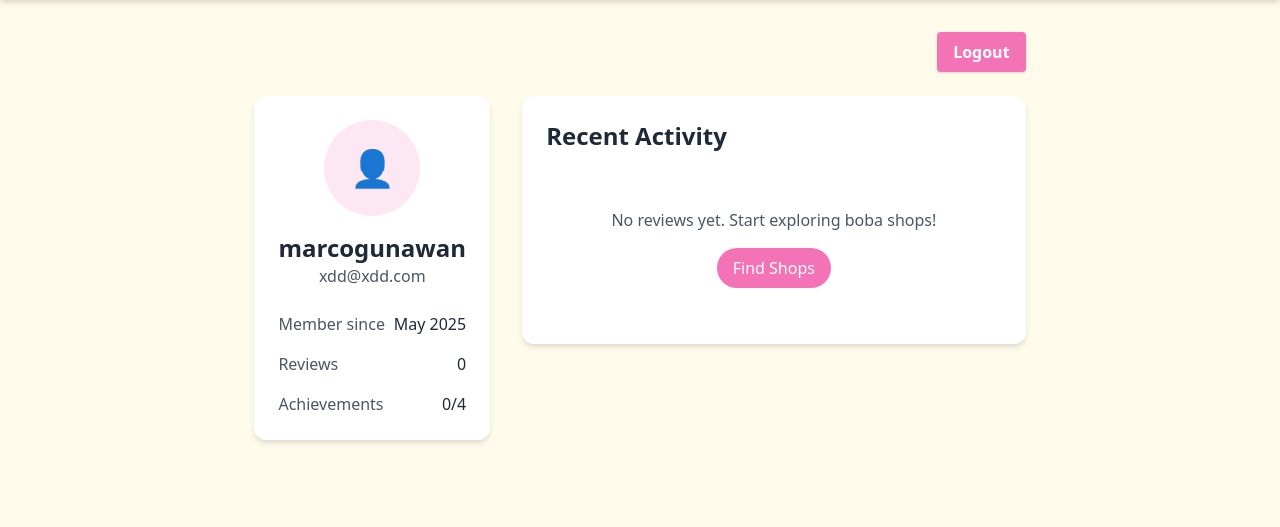
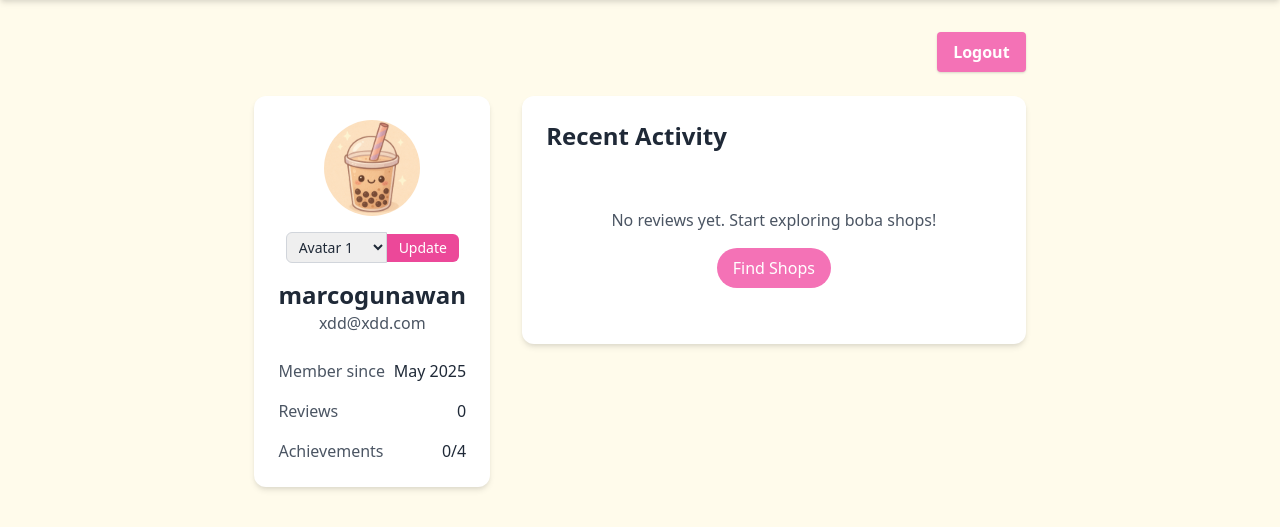
Before and after one commit to mrtwiggy/CITS3403_group_project, a Flask app: page /dashboard in a window 1280 px wide. Shown: the part 64-591 px from the top of the page. Run offline with Flask 3, Linux system fonts and the light colour scheme; a user stored in the database is signed in; parts of the project's set-up code (start-up, migrations or seed data) failed here and were passed over.

Commit message:
added profile pic selection functionality

```diff
--- a/models.py
+++ b/models.py
@@ -13,6 +13,8 @@ class User(UserMixin, db.Model):
     email = db.Column(db.String(120), unique=True, nullable=False)  # Email is now required
     password_hash = db.Column(db.String(128))  # Hashed password
     created_at = db.Column(db.DateTime, default=datetime.now)
+    logged_in_at = db.Column(db.DateTime, nullable=True)
+    profile_pic = db.Column(db.String(255), nullable=True, default='profilepic1.png')
 
     # Set the user's password (hashes it for security)
     def set_password(self, password):
--- a/routes.py
+++ b/routes.py
@@ -28,6 +28,7 @@ def signup():
         return redirect(url_for('login'))
     return render_template('signup.html', form=form)
 
+#route for login
 @app.route('/login', methods=['GET', 'POST'])
 def login():
     if current_user.is_authenticated:
@@ -42,10 +43,21 @@ def login():
         flash('Invalid email or password', 'error')
     return render_template('login.html', form=form)
 
+#route for dashboard
 @app.route('/dashboard')
 @login_required
 def dashboard():
     return render_template('dashboard.html')
+
+#route to update profile pic
+@app.route('/update_profile_pic', methods=['POST'])
+@login_required
+def update_profile_pic():
+    selected_pic = request.form.get('profile_pic')
+    current_user.profile_pic = selected_pic
+    db.session.commit()
+    flash('Profile picture updated!', 'success')
+    return redirect(url_for('dashboard'))
 
 @app.route('/logout')
 @login_required
--- a/templates/dashboard.html
+++ b/templates/dashboard.html
@@ -13,9 +13,36 @@
         <div class="md:col-span-1">
             <div class="bg-white rounded-xl shadow-md p-6">
                 <div class="text-center mb-6">
-                    <div class="w-24 h-24 bg-pink-100 rounded-full mx-auto mb-4 flex items-center justify-center">
-                        <span class="text-4xl">👤</span>
+                    <!-- Profile Picture Display -->
+                    <div class="w-24 h-24 rounded-full mx-auto mb-4 overflow-hidden">
+                        <img src="{{ url_for('static', filename='profile_pics/' + current_user.profile_pic) }}"
+                            alt="Profile Picture"
+                            class="w-full h-full object-cover">
                     </div>
+
+                    <!-- Profile Picture Selection -->
+                    <form action="{{ url_for('update_profile_pic') }}" method="post" class="mb-4">
+                        <div class="flex items-center justify-center">
+                            <select name="profile_pic" class="rounded-l-md border border-gray-300 py-1 px-2 text-sm focus:outline-none focus:ring-2 focus:ring-pink-500">
+                                <option value="profilepic1.png">Avatar 1</option>
+                                <option value="profilepic2.png">Avatar 2</option>
+                                <option value="profilepic3.png">Avatar 3</option>
+                                <option value="profilepic4.png">Avatar 4</option>
+                                <option value="profilepic5.png">Avatar 5</option>
+                                <option value="profilepic6.png">Avatar 6</option>
+                                <option value="profilepic7.png">Avatar 7</option>
+                                <option value="profilepic8.png">Avatar 8</option>
+                                <option value="profilepic9.png">Avatar 9</option>
+                                <option value="profilepic10.png">Avatar 10</option>
+
+
+                            </select>
+                            <button type="submit" class="bg-pink-500 text-white rounded-r-md py-1 px-3 text-sm hover:bg-pink-600 transition">
+                                Update
+                            </button>
+                        </div>
+                    </form>
+
                     <h2 class="text-2xl font-bold">{{ current_user.username }}</h2>
                     <p class="text-gray-600">{{ current_user.email }}</p>
                 </div>
```
Also changed, not shown: instance/simple.db.
